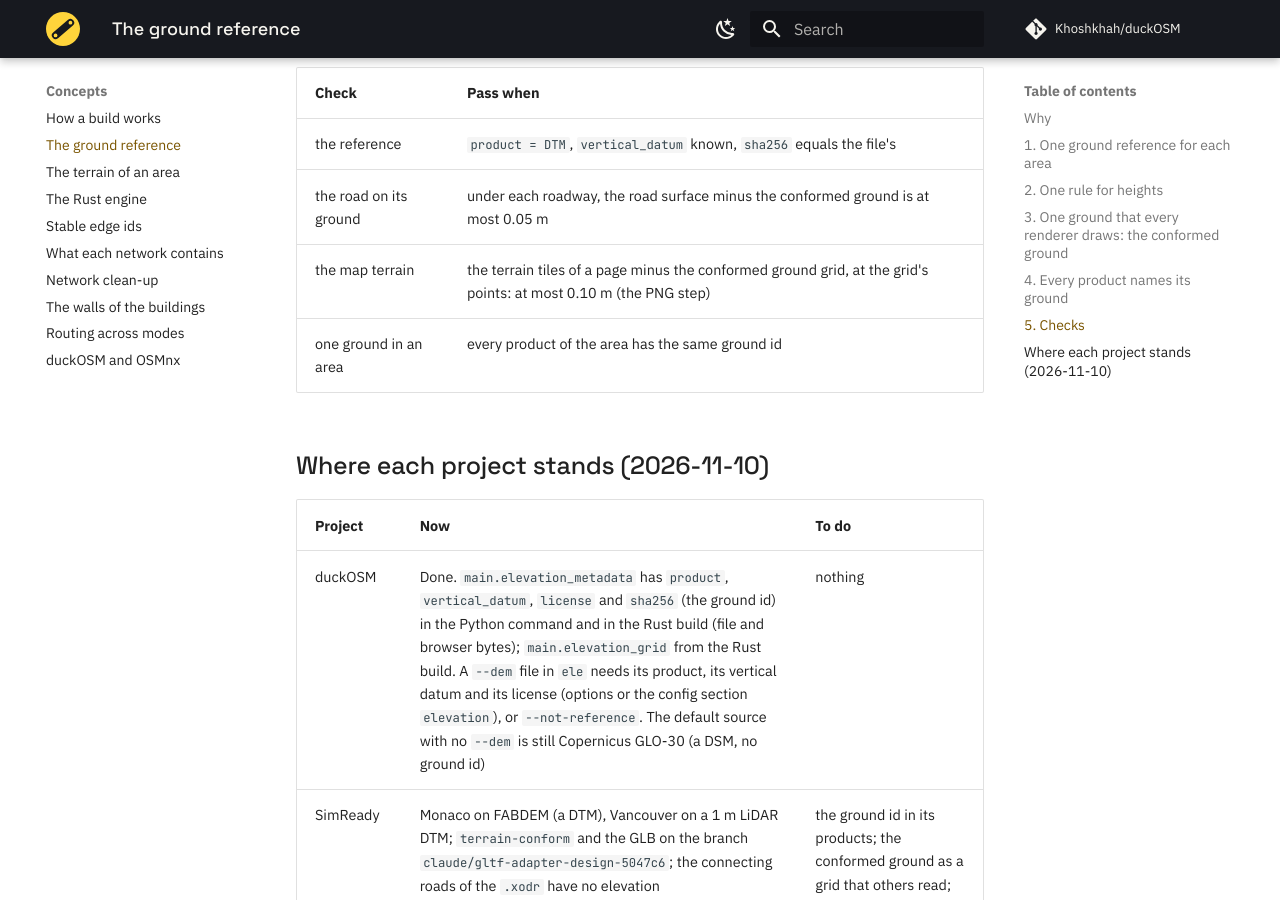
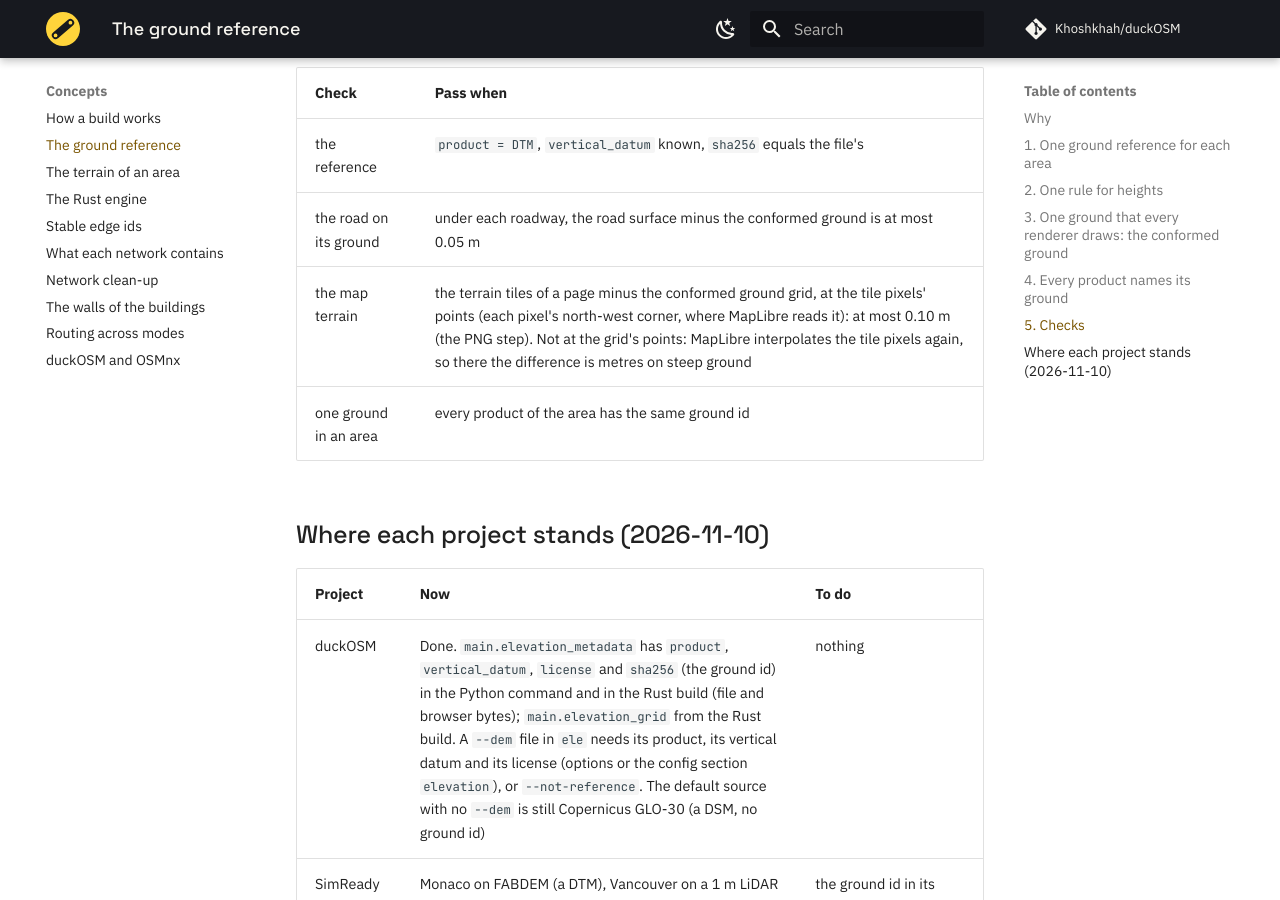
Before and after one commit to Khoshkhah/duckOSM, an MkDocs documentation site: the page built from docs/concepts/ground-reference.md, in a window 1280 px wide and 900 px high, scrolled down 3108 px. Built offline with MkDocs 1.6.1 and Material for MkDocs 9.7.7, drawn with Linux system fonts in a browser that asks for light colours; comment, search, counter and statistics services are not loaded.

Commit message:
Docs: check the map terrain at the tile pixels' points
The check at the grid's points cannot pass: MapLibre interpolates the
tile pixels, which are already interpolated from the grid. On Monaco
(FABDEM, 30 m) the difference there is metres on steep ground. At the
tile pixels' points it is 0.0020 m (roadstyle PR 145).

Co-Authored-By: Claude Opus 5.5 <noreply@anthropic.com>

```diff
--- a/docs/concepts/ground-reference.md
+++ b/docs/concepts/ground-reference.md
@@ -75,7 +75,7 @@ names the two ids.
 |---|---|
 | the reference | `product = DTM`, `vertical_datum` known, `sha256` equals the file's |
 | the road on its ground | under each roadway, the road surface minus the conformed ground is at most 0.05 m |
-| the map terrain | the terrain tiles of a page minus the conformed ground grid, at the grid's points: at most 0.10 m (the PNG step) |
+| the map terrain | the terrain tiles of a page minus the conformed ground grid, at the tile pixels' points (each pixel's north-west corner, where MapLibre reads it): at most 0.10 m (the PNG step). Not at the grid's points: MapLibre interpolates the tile pixels again, so there the difference is metres on steep ground |
 | one ground in an area | every product of the area has the same ground id |
 
 ## Where each project stands (2026-11-10)
```
